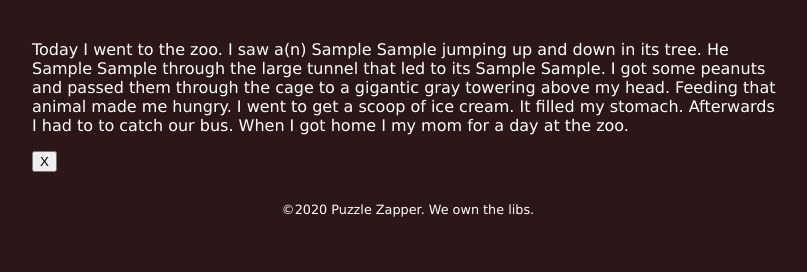
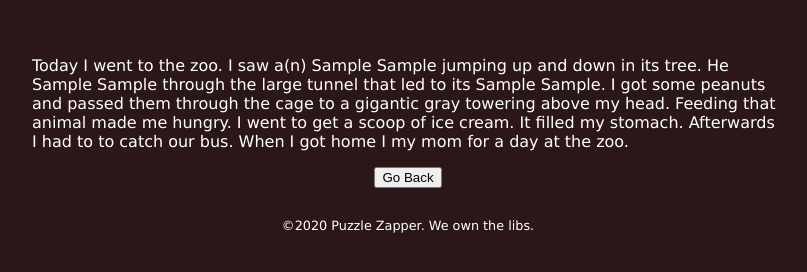
Before and after one commit to munizao/ct-lab27, a React app: page / in a window 1280 px wide. Both pictures are taken after typing "Sample", "Sample", "Sample", "Sample", "Sample", "Sample" into the empty fields and a click on the button "Create Madlib". Shown: the part 120-392 px from the top of the page, without its empty margins (232-1039 px from the left). Built offline with nearby package versions, Linux system fonts and the light colour scheme.

Commit message:
more fiddling with Result

```diff
--- a/src/components/madlib/Result.css
+++ b/src/components/madlib/Result.css
@@ -1,6 +1,12 @@
 .Result {
+  display: flex;
+  flex-direction: column;
   margin: 30px 20vw 30px 20vw;
   p {
     color: #ffffff;
   }
+  button {
+    align-self: center;
+    text-align: center;
+  }
 }
--- a/src/components/madlib/Result.js
+++ b/src/components/madlib/Result.js
@@ -7,7 +7,7 @@ import { zoo } from '../../services/madlib';
 const Result = ({ words, closeResult }) => (
   <div className={styles.Result}>
     <p>{zoo(...words)}</p>
-    <button onClick={closeResult}>X</button>
+    <button onClick={closeResult}>Go Back</button>
   </div>
 );
 
```
